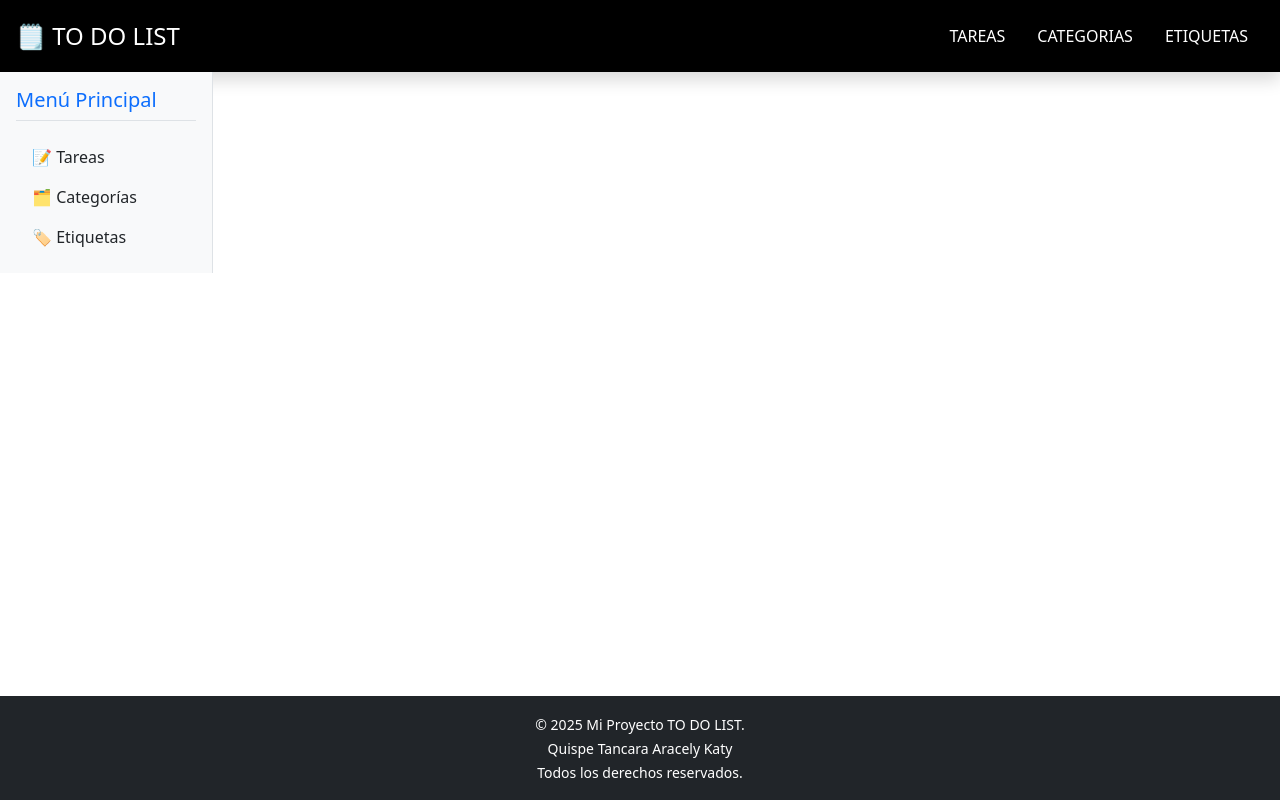
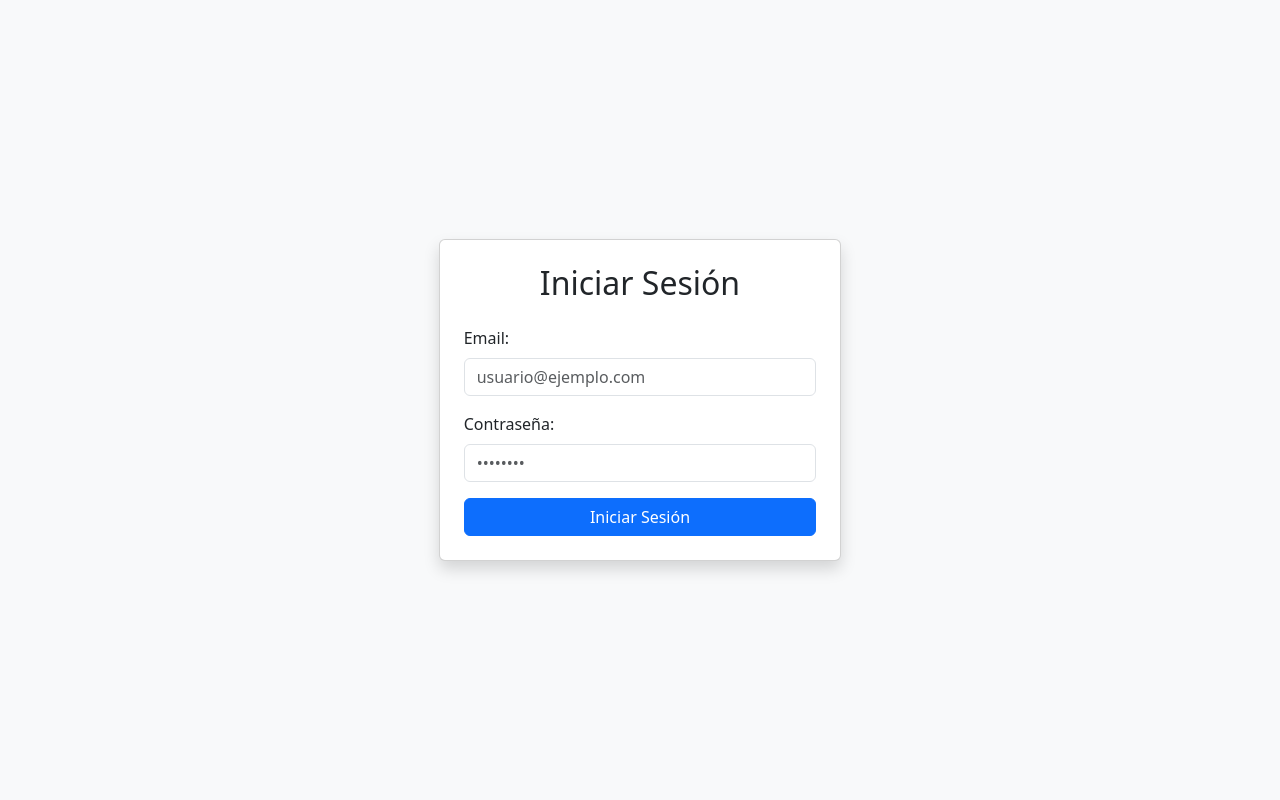
Before and after one commit to AracelyKat/proyect-react-todolist, a React (Vite) app: page /login in a window 1280 px wide. Built offline with nearby package versions, Linux system fonts and the light colour scheme.

Commit message:
login y logout, guardando el token en el localStorage

```diff
--- a/src/App.jsx
+++ b/src/App.jsx
@@ -1,4 +1,4 @@
-import { BrowserRouter as Router, Routes, Route } from 'react-router-dom';
+import { BrowserRouter as Router, Routes, Route, Navigate } from 'react-router-dom';
 import Layout from './components/Layout';
 import TasksPage from './components/pages/tasks/TasksPage';
 import CategoriesPage from './components/pages/categories/CategoriesPage';
@@ -8,12 +8,27 @@ import ShowTagPage from './components/pages/tags/ShowTagPage';
 import CreateTaskPage from './components/pages/tasks/CreateTaskPage';
 import EditTaskPage from "./components/pages/tasks/EditTaskPage";
 import ShowTask from "./components/pages/tasks/ShowTask";
-
+import Login from './components/Login';
+import { AuthService } from './services/AuthService';
 import './App.css';
 
 function App() {
+  const isAuthenticated = AuthService.isAuthenticated();
+
   return (
     <Router>
+      <Routes>
+        {/* Ruta de login - solo accesible si NO está autenticado */}
+        <Route
+          path="/login"
+          element={isAuthenticated ? <Navigate to="/" replace /> : <Login />}
+        />
+
+        {/* Rutas protegidas - solo accesibles si ESTÁ autenticado */}
+        <Route
+          path="/*"
+          element={
+            isAuthenticated ? (
               <Layout>
                 <Routes>
                   <Route path="/" element={
@@ -63,8 +78,17 @@ function App() {
                   <Route path="/tareas/crear" element={<CreateTaskPage />} />
                   <Route path="/tareas/editar/:id" element={<EditTaskPage />} />
                   <Route path="/tareas/:id" element={<ShowTask />} />
+
+                  {/* Ruta por defecto para rutas no encontradas */}
+                  <Route path="*" element={<Navigate to="/" replace />} />
                 </Routes>
               </Layout>
+            ) : (
+              <Navigate to="/login" replace />
+            )
+          }
+        />
+      </Routes>
     </Router>
   );
 }
--- a/src/components/Header.jsx
+++ b/src/components/Header.jsx
@@ -1,16 +1,24 @@
-import { Link } from 'react-router-dom';
+import { Link, useNavigate } from 'react-router-dom';
+import { AuthService } from '../services/AuthService';
 
 function Header() {
+  const navigate = useNavigate();
+
+  const handleLogout = () => {
+    AuthService.logout();
+    navigate('/login');
+  };
+
   return (
     <header className="bg-black text-white shadow">
       <div className="container-fluid d-flex align-items-center justify-content-between p-3">
         <h4 className="mb-0">
           <Link to="/" className="text-white text-decoration-none">
-            🗒️ TO DO LIST
+            TO DO LIST
           </Link>
         </h4>
         <nav>
-          <ul className="nav nav-pills">
+          <ul className="nav nav-pills align-items-center">
             <li className="nav-item">
               <Link className="nav-link text-white" to="/tareas">TAREAS</Link>
             </li>
@@ -20,6 +28,14 @@ function Header() {
             <li className="nav-item">
               <Link className="nav-link text-white" to="/etiquetas">ETIQUETAS</Link>
             </li>
+            <li className="nav-item">
+              <button
+                className="btn btn-outline-light btn-sm ms-2"
+                onClick={handleLogout}
+              >
+                Cerrar Sesión
+              </button>
+            </li>
           </ul>
         </nav>
       </div>
--- /dev/null
+++ b/src/components/Login.jsx
@@ -0,0 +1,102 @@
+import React, { useState } from 'react';
+import { AuthService } from '../services/AuthService';
+import { useNavigate } from 'react-router-dom';
+
+const Login = () => {
+  const [formData, setFormData] = useState({
+    email: '',
+    password: ''
+  });
+  const [error, setError] = useState('');
+  const [loading, setLoading] = useState(false);
+  const navigate = useNavigate();
+
+  const handleChange = (e) => {
+    setFormData({
+      ...formData,
+      [e.target.name]: e.target.value
+    });
+  };
+
+  const handleSubmit = async (e) => {
+    e.preventDefault();
+    setLoading(true);
+    setError('');
+
+    try {
+      await AuthService.login(formData.email, formData.password);
+      navigate('/');
+    } catch (err) {
+      setError(err.message || 'Error al iniciar sesión. Por favor, intenta de nuevo.');
+    } finally {
+      setLoading(false);
+    }
+  };
+
+  return (
+    <div className="container-fluid vh-100 bg-light">
+      <div className="row justify-content-center align-items-center h-100">
+        <div className="col-md-4 col-sm-8 col-12">
+          <div className="card shadow">
+            <div className="card-body p-4">
+              <h2 className="card-title text-center mb-4">Iniciar Sesión</h2>
+
+              {error && (
+                <div className="alert alert-danger" role="alert">
+                  {error}
+                </div>
+              )}
+
+              <form onSubmit={handleSubmit}>
+                <div className="mb-3">
+                  <label htmlFor="email" className="form-label">Email:</label>
+                  <input
+                    type="email"
+                    className="form-control"
+                    id="email"
+                    name="email"
+                    value={formData.email}
+                    onChange={handleChange}
+                    required
+                    placeholder="usuario@ejemplo.com"
+                  />
+                </div>
+
+                <div className="mb-3">
+                  <label htmlFor="password" className="form-label">Contraseña:</label>
+                  <input
+                    type="password"
+                    className="form-control"
+                    id="password"
+                    name="password"
+                    value={formData.password}
+                    onChange={handleChange}
+                    required
+                    placeholder="••••••••"
+                  />
+                </div>
+
+                <button
+                  type="submit"
+                  className="btn btn-primary w-100"
+                  disabled={loading}
+                >
+                  {loading ? (
+                    <>
+                      <span className="spinner-border spinner-border-sm me-2" role="status" aria-hidden="true"></span>
+                      Iniciando sesión...
+                    </>
+                  ) : (
+                    'Iniciar Sesión'
+                  )}
+                </button>
+              </form>
+            </div>
+          </div>
+        </div>
+      </div>
+    </div>
+  );
+};
+
+export default Login;
--- /dev/null
+++ b/src/services/AuthService.jsx
@@ -0,0 +1,35 @@
+import { API_URL } from './constants';
+
+export const AuthService = {
+  async login(email, password) {
+    const response = await fetch(`${API_URL}/login`, {
+      method: "POST",
+      headers: {
+        "Content-Type": "application/json",
+        "Accept": "application/json",
+      },
+      body: JSON.stringify({ email, password }),
+    });
+
+    if (!response.ok) {
+      const errorData = await response.json();
+      throw new Error(errorData.message || 'Credenciales incorrectas');
+    }
+
+    const data = await response.json();
+
+    localStorage.setItem('token', data.token);
+    localStorage.setItem('user', JSON.stringify(data.user));
+
+    return data;
+  },
+
+  isAuthenticated() {
+    return !!localStorage.getItem('token');
+  },
+
+  logout() {
+    localStorage.removeItem('token');
+    localStorage.removeItem('user');
+  }
+};
--- a/src/services/TagService.jsx
+++ b/src/services/TagService.jsx
@@ -1,4 +1,4 @@
-import { API_URL, TOKEN } from './constants';
+import { API_URL, getToken } from './constants';
 
 export const getAll = async () => {
   try {
@@ -6,7 +6,7 @@ export const getAll = async () => {
       headers: {
         "Content-Type": "application/json",
         "Accept": "application/json",
-        "Authorization": `Bearer ${TOKEN}`,
+        "Authorization": `Bearer ${getToken()}`,
       },
     });
     return await response.json();
@@ -23,7 +23,7 @@ export const createTag = async (name) => {
       headers: {
         "Content-Type": "application/json",
         "Accept": "application/json",
-        "Authorization": `Bearer ${TOKEN}`,
+        "Authorization": `Bearer ${getToken()}`,
       },
       body: JSON.stringify({ name }),
     });
@@ -42,7 +42,7 @@ export const updateTag = async (id, name) => {
       headers: {
         "Content-Type": "application/json",
         "Accept": "application/json",
-        "Authorization": `Bearer ${TOKEN}`,
+        "Authorization": `Bearer ${getToken()}`,
       },
       body: JSON.stringify({ name }),
     });
@@ -61,7 +61,7 @@ export const deleteTag = async (id) => {
       headers: {
         "Content-Type": "application/json",
         "Accept": "application/json",
-        "Authorization": `Bearer ${TOKEN}`,
+        "Authorization": `Bearer ${getToken()}`,
       },
     });
 
@@ -78,7 +78,7 @@ export const getById = async (id) => {
       headers: {
         "Content-Type": "application/json",
         "Accept": "application/json",
-        "Authorization": `Bearer ${TOKEN}`,
+        "Authorization": `Bearer ${getToken()}`,
       },
     });
     return await response.json();
--- a/src/services/TaskService.jsx
+++ b/src/services/TaskService.jsx
@@ -1,11 +1,11 @@
-import { API_URL, TOKEN } from './constants';
+import { API_URL, getToken} from './constants';
 
 export const getAll = async () => {
   const response = await fetch(`${API_URL}/tasks`, {
     headers: {
       "Content-Type": "application/json",
       "Accept": "application/json",
-      "Authorization": `Bearer ${TOKEN}`,
+      "Authorization": `Bearer ${getToken()}`,
     },
   });
   return await response.json();
@@ -17,7 +17,7 @@ export const createTask = async (taskData) => {
     headers: {
       "Content-Type": "application/json",
       "Accept": "application/json",
-      "Authorization": `Bearer ${TOKEN}`,
+      "Authorization": `Bearer ${getToken()}`,
     },
     body: JSON.stringify(taskData),
   });
@@ -29,7 +29,7 @@ export const getById = async (id) => {
     headers: {
       "Content-Type": "application/json",
       "Accept": "application/json",
-      "Authorization": `Bearer ${TOKEN}`,
+      "Authorization": `Bearer ${getToken()}`,
     },
   });
   return await response.json();
@@ -41,7 +41,7 @@ export const updateTask = async (id, taskData) => {
     headers: {
       "Content-Type": "application/json",
       "Accept": "application/json",
-      "Authorization": `Bearer ${TOKEN}`,
+      "Authorization": `Bearer ${getToken()}`,
     },
     body: JSON.stringify(taskData),
   });
@@ -54,7 +54,7 @@ export const deleteTask = async (id) => {
     headers: {
       "Content-Type": "application/json",
       "Accept": "application/json",
-      "Authorization": `Bearer ${TOKEN}`,
+      "Authorization": `Bearer ${getToken()}`,
     },
   });
   return await response.json();
--- a/src/services/constants.jsx
+++ b/src/services/constants.jsx
@@ -1,2 +1,4 @@
 export const API_URL = "http://127.0.0.1:8000/api";
-export const TOKEN = "20|42Xeq16I8GNBloWtyqDf5ydQhlEtoZ1XdTTA4prq131efd7f";
+export const getToken = () => {
+  return localStorage.getItem('token');
+};
```
Also changed, not shown: src/services/CategoryService.jsx (+6 -6 lines). Lines whose indentation alone changed are shown as unchanged.
